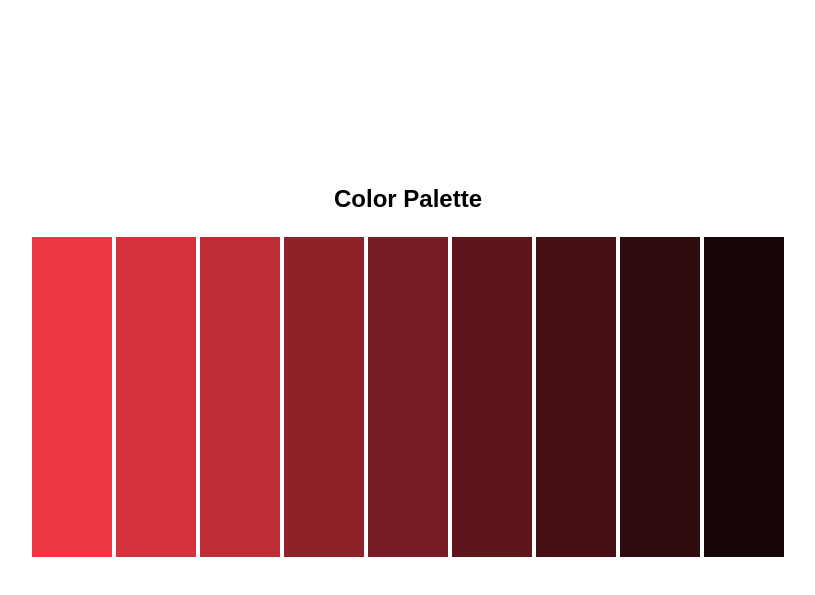
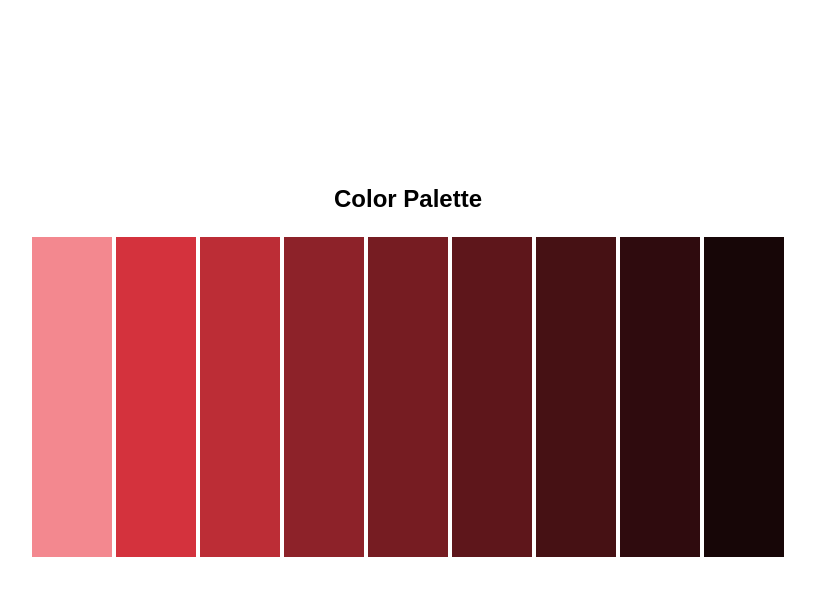
Before and after one commit to senthanal/token-sync, a website: page token-app/index.html in a window 1280 px wide. Shown: the part 79-674 px from the top of the page, without its empty margins (232-1047 px from the left). Drawn offline with Linux system fonts and the light colour scheme.

Commit message:
Testing color adoption for 900 (#10)
* Testing color adoption for 900

* Chore: Update CSS variables

```diff
--- a/token-app/variables.css
+++ b/token-app/variables.css
@@ -3,7 +3,7 @@
  */
 
 :root {
-  --global-primary-900: #eb3844;
+  --global-primary-900: #f3888f;
   --global-primary-800: #d4323d; /* primary color 800 */
   --global-primary-700: #bc2d36; /* primary color 700 */
   --global-primary-600: #8d2229; /* primary 600 color code */
--- a/token-lib/css/variables.css
+++ b/token-lib/css/variables.css
@@ -3,7 +3,7 @@
  */
 
 :root {
-  --global-primary-900: #eb3844;
+  --global-primary-900: #f3888f;
   --global-primary-800: #d4323d; /* primary color 800 */
   --global-primary-700: #bc2d36; /* primary color 700 */
   --global-primary-600: #8d2229; /* primary 600 color code */
--- a/token-lib/scss/_variables.scss
+++ b/token-lib/scss/_variables.scss
@@ -1,7 +1,7 @@
 
 // Do not edit directly, this file was auto-generated.
 
-$global-primary-900: #eb3844;
+$global-primary-900: #f3888f;
 $global-primary-800: #d4323d; // primary color 800
 $global-primary-700: #bc2d36; // primary color 700
 $global-primary-600: #8d2229; // primary 600 color code
--- a/token-lib/tokens/tokens.json
+++ b/token-lib/tokens/tokens.json
@@ -2,7 +2,7 @@
   "global": {
     "primary-900": {
       "$type": "color",
-      "$value": "#eb3844"
+      "$value": "#f3888f"
     },
     "primary-800": {
       "$type": "color",
--- a/token-lib/ts/variables.js
+++ b/token-lib/ts/variables.js
@@ -2,7 +2,7 @@
  * Do not edit directly, this file was auto-generated.
  */
 
-export const GlobalPrimary900 = "#eb3844";
+export const GlobalPrimary900 = "#f3888f";
 export const GlobalPrimary800 = "#d4323d"; // primary color 800
 export const GlobalPrimary700 = "#bc2d36"; // primary color 700
 export const GlobalPrimary600 = "#8d2229"; // primary 600 color code
```
